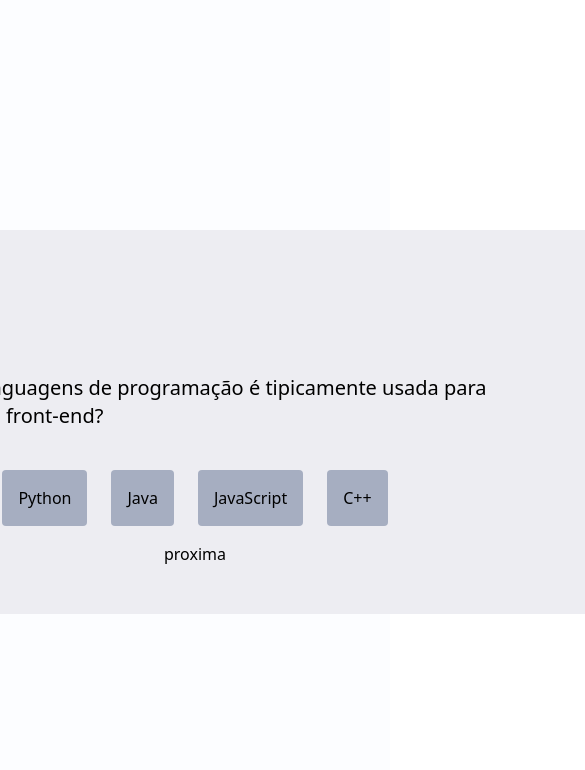
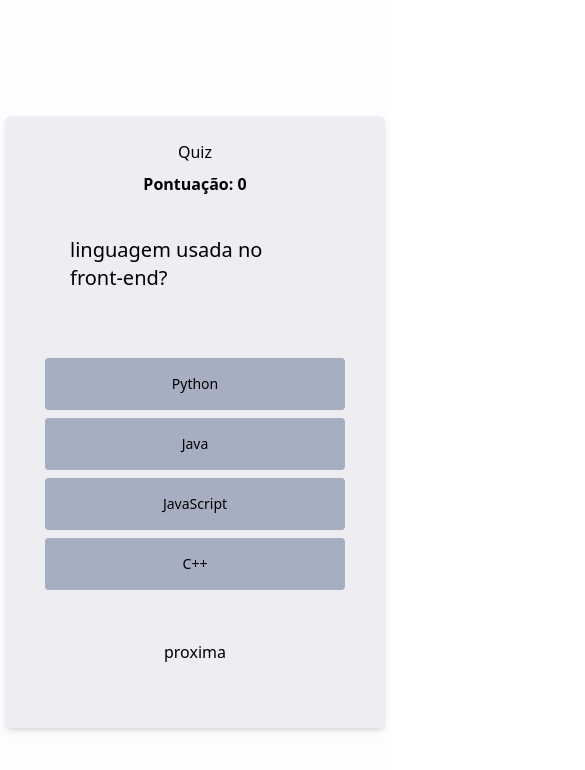
Before and after one commit to AdeiltonPereiraAlves/quiz, a React (Vite) app: page / in a window 390 px wide. Shown: the top 770 px of the page, 585 px wide, since content can reach past the window. Built offline with nearby package versions, Linux system fonts and the light colour scheme.

Commit message:
responsividade

```diff
--- a/src/App.jsx
+++ b/src/App.jsx
@@ -5,7 +5,7 @@ function App() {
 
 
   return (
-    <div className="flex justify-center items-center h-[100vh] py-10 bg-[#fcfdff] ">
+    <div className="flex justify-center items-center h-[100vh] py-10 bg-[#fcfdff] w-full">
 
       <Principal/>
     </div>
--- a/src/components/Perguntas.jsx
+++ b/src/components/Perguntas.jsx
@@ -1,3 +1,4 @@
+/* eslint-disable no-unused-vars */
 import { useState } from "react"
 import programmingQuizSeed from "../data/quizDb"
 import Opcoes from "./Opcoes"
@@ -52,7 +53,8 @@ export default function Perguntas() {
         }
     }
     return (
-        <div className="flex flex-col gap-4 ">
+        <div className="flex flex-col gap-2 h-full items-center px-4 relative">
+             <h1>Quiz</h1>
             {/* {quiz.map((item,i)=>(
                <div key={i} >
                  <p>{item.question}</p>
@@ -61,20 +63,20 @@ export default function Perguntas() {
             ))} */}
             {/* <div>{acertos}</div> */}
             <Acertos acertos={acertos}/>
-            <div>
-                {msgErrou}
+            <div className="flex max-w-[250px] absolute top-16 right-38 ">
+                <span className="text-red-600">{msgErrou}</span>
+            <span className="text-green-400">{msgAcertou}</span>
             </div>
-            <dir>{msgAcertou}</dir>
-            <div className="flex w-90 h-20 justify-center mx-4 "><div className=" w-25 h-40 flex text-xl sm:text-base md:text-lg lg:text-xl xl:text-2xl break-words ">{atual}</div></div>
+            <div className="flex w-90 h-20 justify-center min-w-[200px] max-w-[250px] mt-8"><div className=" w-25 h-40 flex text-xl sm:text-base md:text-lg lg:text-xl xl:text-2xl break-words ">{atual}</div></div>
             {/* <div className="flex gap-10 "><button onClick={()=>handleOption(atualOption.shift())} value={atualOption} className={`${boleano? 'bg-green-600' : 'bg-red-500'} gap-10 `} ><div className="flex m-10">{atualOption}</div></button></div>
             <div></div>
             <div></div>
             <div></div> */}
-            <div className="flex flex-wrap gap-6 justify-center w-[800px] mx-4">
+            <div className="flex flex-col gap-2 justify-center  md:w-[700] mx-auto h-[300px] relative">
                 {quiz[count].options.map((option,i) => (
-                    <div className="flex gap-10 " key={i}>
+                    <div className="flex  text-sm min-w-[300px] " key={i}>
 
-                        <button onClick={() => handleOption(option)} value={option} className={`${ option === res && selectedOption== true? 'bg-green-600' : 'bg-[#a6aec1]'} ${option !== res ? 'bg-[#a6aec1]' : ''} p-4 rounded text-black `} >{
+                        <button  onClick={() => handleOption(option)} value={option} className={`${ option === res && selectedOption== true? 'bg-green-600' : 'bg-[#a6aec1]'} ${option !== res ? 'bg-[#a6aec1]' : ''} p-4 rounded text-black  min-w-[300px] max-w-[300px] hover:bg-[#6c788e]`} >{
                          option }
                         {/* <button onClick={() => handleOption(option)} value={option} className={` gap-10 `} >{
                          option} */}
@@ -82,7 +84,9 @@ export default function Perguntas() {
                     </div>
                 ))}
             </div>
-            <button onClick={handleProxima}>proxima</button>
+            <div className=" absolute flex items-end h-90 w-60 top-[500px] justify-center ">
+                <button onClick={handleProxima}>proxima</button>
+            </div>
         </div>
     )
 }
--- a/src/components/Principal.jsx
+++ b/src/components/Principal.jsx
@@ -2,8 +2,8 @@ import Perguntas from "./Perguntas";
 
 export default function Principal(){
     return(
-        <div className=" flex flex-col md:flex-row h-96 bg-[#ededf2] p-4  rounded-md relative">
-           <h1>Quiz</h1>
+        <div className=" flex flex-col flex-wrap h-4/5 bg-[#ededf2] p-6 min-w-[300px]  rounded-md shadow-md">
+
           <Perguntas/>
         </div>
     )
--- a/src/data/quizDb.js
+++ b/src/data/quizDb.js
@@ -1,6 +1,6 @@
 const programmingQuizSeed = [
     {
-      question: "Qual das seguintes linguagens de programação é tipicamente usada para desenvolvimento web front-end?",
+      question: "linguagem usada no front-end?",
       options: ["Python", "Java", "JavaScript", "C++"],
       correctAnswer: "JavaScript"
     },
@@ -20,12 +20,12 @@ const programmingQuizSeed = [
       correctAnswer: "def myFunction():"
     },
     {
-      question: "Qual dos seguintes não é um banco de dados relacional?",
+      question: "É um banco de dados não relacional ",
       options: ["MySQL", "MongoDB", "PostgreSQL", "SQLite"],
       correctAnswer: "MongoDB"
     },
     {
-      question: "Em qual linguagem foi escrito o núcleo do sistema operacional Linux?",
+      question: "Em qual linguagem foi escrito o núcleo do  Linux?",
       options: ["Python", "C", "C++", "Java"],
       correctAnswer: "C"
     },
@@ -50,7 +50,7 @@ const programmingQuizSeed = [
       correctAnswer: "Adicionar estilos e layout a uma página web"
     },
     {
-      question: "Qual dos seguintes métodos é usado para adicionar um elemento ao final de um array em JavaScript?",
+      question: "Adiciona um elemento ao final de um array em JavaScript?",
       options: ["push()", "pop()", "shift()", "unshift()"],
       correctAnswer: "push()"
     },
--- a/src/hooks/useOpcoes.jsx
+++ b/src/hooks/useOpcoes.jsx
@@ -0,0 +1,3 @@
+export default function useOption(){
+
+}
```
